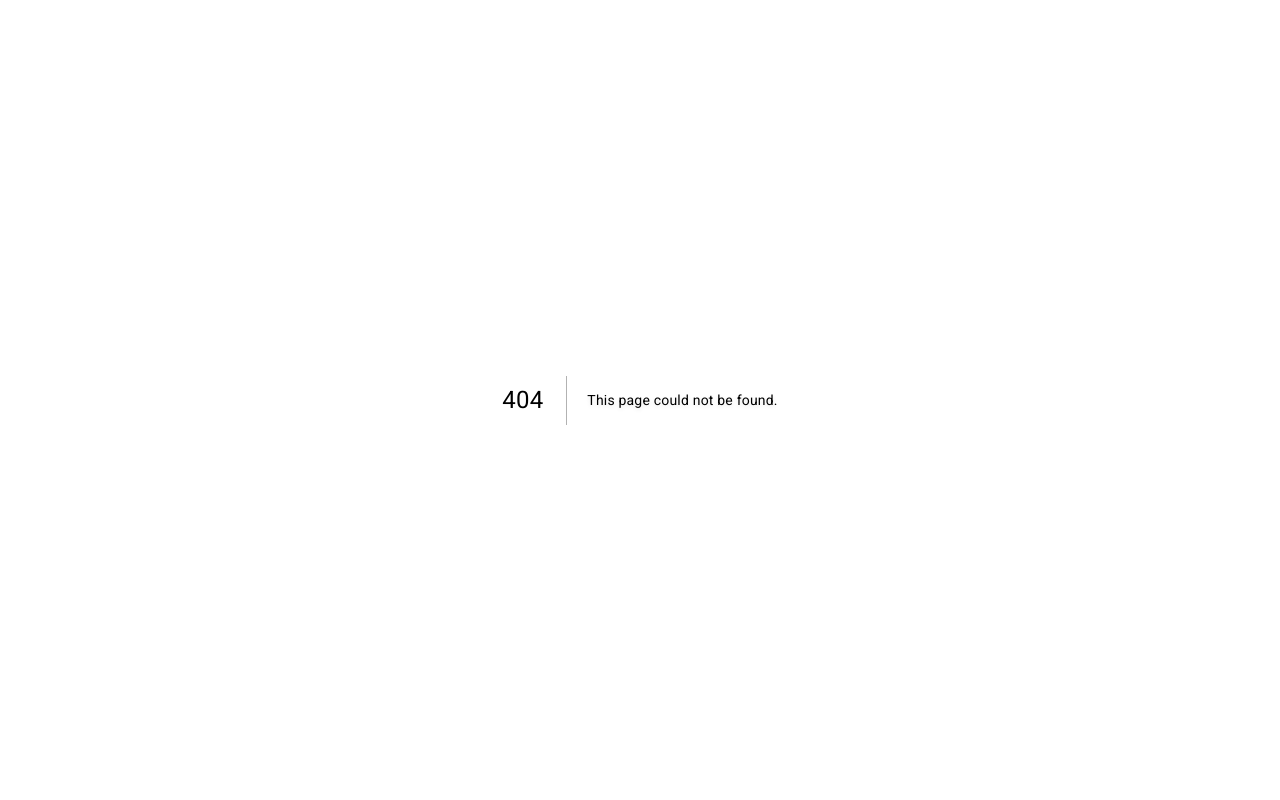
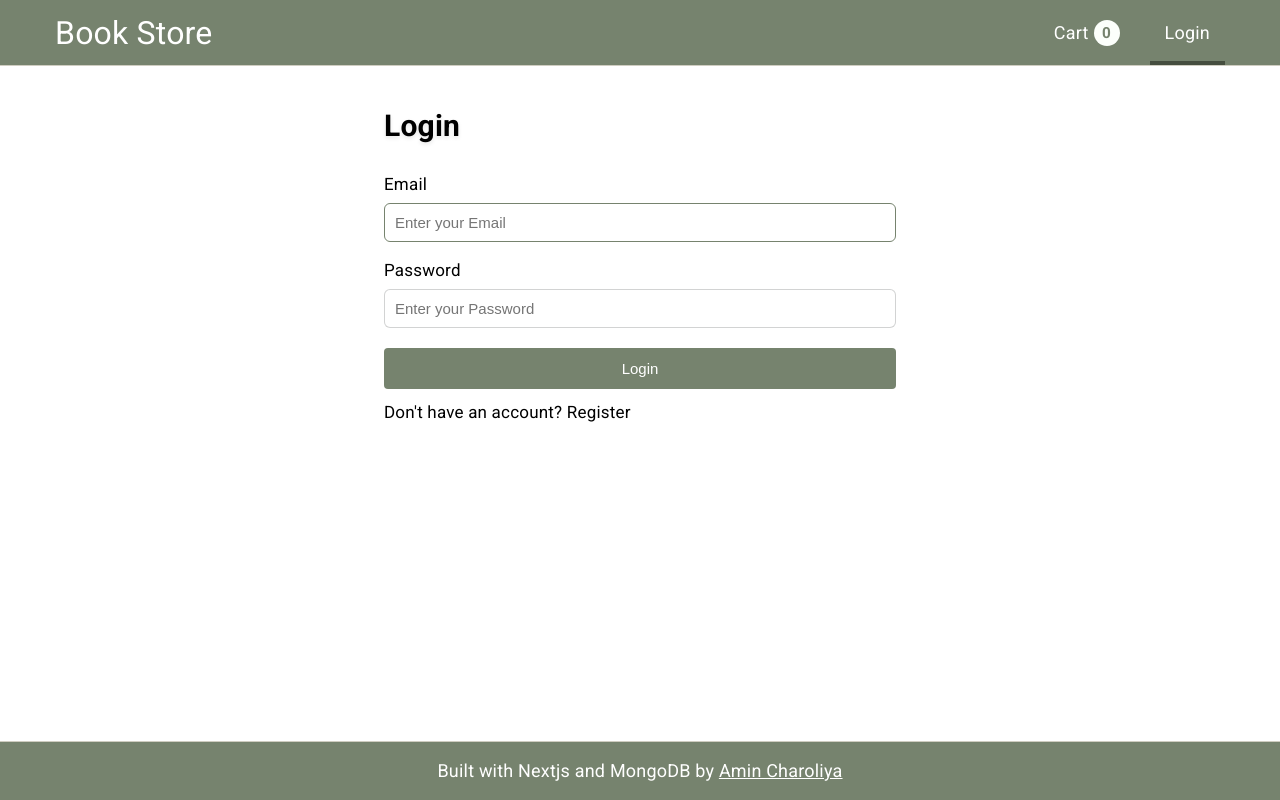
Before and after one commit to amincharoliya/book-store, a Next.js app: page /login in a window 1280 px wide. Before the commit this address had no page. Built offline with nearby package versions, Linux system fonts and the light colour scheme.

Commit message:
Add login page

```diff
--- a/components/Header.js
+++ b/components/Header.js
@@ -1,4 +1,5 @@
 import Link from 'next/link';
+import { useRouter } from 'next/router';
 import { useContext, useEffect, useState } from 'react';
 
 import { Store } from '../utils/Store';
@@ -7,6 +8,7 @@ import { Store } from '../utils/Store';
 import Styles from './Header.module.scss';
 
 export default function Header() {
+	const { pathname } = useRouter();
 	const { state } = useContext(Store);
 	const [cartNumber, SetCartNumber] = useState(0);
 
@@ -30,7 +32,13 @@ export default function Header() {
 					<div className="header_sidebar">
 						<nav aria-label="main menu" role="navigation">
 							<ul>
-								<li>
+								<li
+									className={
+										pathname.split('/')[1] === 'cart'
+											? Styles.active
+											: ''
+									}
+								>
 									<Link href="/cart">
 										<a>
 											{/* Add "Styles.active" to show active state */}
@@ -41,7 +49,13 @@ export default function Header() {
 										</a>
 									</Link>
 								</li>
-								<li>
+								<li
+									className={
+										pathname.split('/')[1] === 'login'
+											? Styles.active
+											: ''
+									}
+								>
 									<Link href="/login">
 										<a>
 											<span>Login</span>
--- a/components/Header.module.scss
+++ b/components/Header.module.scss
@@ -61,7 +61,7 @@
 	}
 }
 
-.header_inner ul li a.active:before {
+.header_inner ul li.active a:before {
 	bottom: 0;
 }
 
--- a/package.json
+++ b/package.json
@@ -13,6 +13,7 @@
     "next": "12.3.1",
     "react": "18.2.0",
     "react-dom": "18.2.0",
+    "react-hook-form": "^7.38.0",
     "sass": "^1.55.0"
   },
   "devDependencies": {
--- /dev/null
+++ b/pages/login.js
@@ -0,0 +1,79 @@
+import Link from 'next/link';
+import { useForm } from 'react-hook-form';
+
+import Layout from '../components/Layout';
+import Styles from './login.module.scss';
+
+const Login = () => {
+	const {
+		register,
+		handleSubmit,
+		formState: { errors },
+	} = useForm();
+
+	const submitHandler = ({ email, password }) => {
+		console.log(email, password);
+	};
+
+	return (
+		<Layout title="Login">
+			<div className="container">
+				<form
+					className={Styles.form}
+					onSubmit={handleSubmit(submitHandler)}
+				>
+					<h2>Login</h2>
+					<label htmlFor="email">Email</label>
+					<input
+						type="text"
+						placeholder="Enter your Email"
+						id="email"
+						autoFocus
+						{...register('email', {
+							required: 'Please provide your email address',
+							pattern: {
+								value: /^[a-z0-9._%+-]+@[a-z0-9.-]+\.[a-z]{2,4}$/i,
+								message: 'Please enter valid email address',
+							},
+						})}
+					/>
+					{errors.email && (
+						<span className={Styles.error}>
+							{errors.email.message}
+						</span>
+					)}
+					<label htmlFor="password">Password</label>
+					<input
+						type="password"
+						placeholder="Enter your Password"
+						id="password"
+						{...register('password', {
+							required: 'Please provide your password',
+							minLength: {
+								value: 6,
+								message:
+									"Password can't be less than 6 characters",
+							},
+						})}
+					/>
+					{errors.password && (
+						<span className={Styles.error}>
+							{errors.password.message}
+						</span>
+					)}
+					<button type="submit" className="button">
+						Login
+					</button>
+					<p>
+						Don't have an account?{' '}
+						<Link href="/register">
+							<a>Register</a>
+						</Link>
+					</p>
+				</form>
+			</div>
+		</Layout>
+	);
+};
+
+export default Login;
--- /dev/null
+++ b/pages/login.module.scss
@@ -0,0 +1,41 @@
+.form {
+	font-size: 17px;
+	margin: auto;
+	max-width: 512px;
+
+	h2 {
+		font-size: 30px;
+		margin-bottom: 35px;
+	}
+
+	label {
+		display: block;
+		margin-bottom: 10px;
+	}
+	input {
+		border: 1px solid rgba(34, 36, 38, 0.2);
+		border-radius: 6px;
+		color: rgba(0, 0, 0, 0.87);
+		font-size: 15px;
+		margin-bottom: 20px;
+		padding: 10px;
+		width: 100%;
+
+		&:focus {
+			border-color: #76836e;
+			outline: 0;
+		}
+	}
+
+	button {
+		width: 100%;
+		margin-bottom: 15px;
+	}
+
+	.error {
+		color: red;
+		display: block;
+		margin: -15px 0 20px;
+		font-size: 90%;
+	}
+}
```
Also changed, not shown: 1 other file (tests, documents, lock files or other folders).
